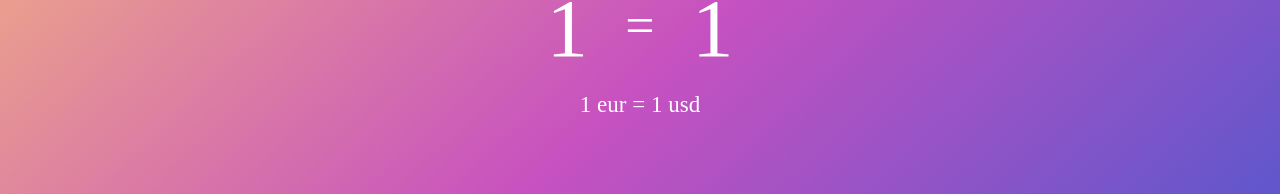
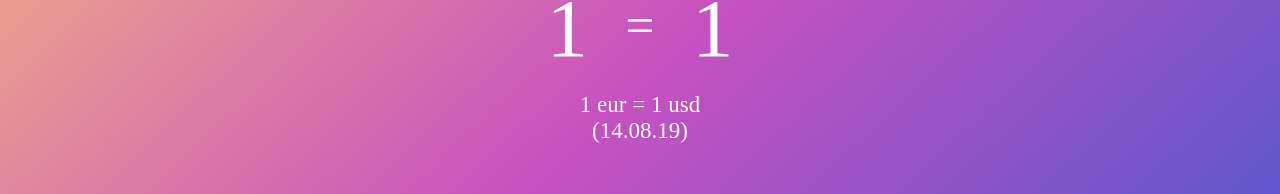
Before and after one commit to mnieblas/currencyconverter, a React (Create React App) app: page / in a window 1280 px wide. Shown: the part 397-591 px from the top of the page. Built offline with nearby package versions, Linux system fonts and the light colour scheme; no server answers.

Commit message:
-update: today's date with moment.js

```diff
--- a/package.json
+++ b/package.json
@@ -4,6 +4,7 @@
   "private": true,
   "dependencies": {
     "axios": "^0.19.0",
+    "moment": "^2.24.0",
     "node-sass": "^4.12.0",
     "react": "^16.9.0",
     "react-dom": "^16.9.0",
--- a/src/components/CurrencyConverter/CurrencyRate/CurrencyRate.js
+++ b/src/components/CurrencyConverter/CurrencyRate/CurrencyRate.js
@@ -1,8 +1,9 @@
 import React from 'react';
 import styles from './CurrencyRate.module.scss';
+import moment from 'moment';
 
 const currencyRate = (props) => (
-    <p className={styles.CurrencyRate}>{props.fromAmount} {props.fromCurrency.toLowerCase()} = {props.toAmount} {props.toCurrency.toLowerCase()}</p>
+    <p className={styles.CurrencyRate}>{props.fromAmount} {props.fromCurrency.toLowerCase()} = {props.toAmount} {props.toCurrency.toLowerCase()} <br></br> ({moment(moment.now()).format("DD.MM.YY")})</p>
 );
 
 export default currencyRate;
--- a/src/components/CurrencyConverter/CurrencyRate/CurrencyRate.module.scss
+++ b/src/components/CurrencyConverter/CurrencyRate/CurrencyRate.module.scss
@@ -8,6 +8,7 @@
     color: white;
     font-family: JosefinSans-Light;
     font-size: 23px;
+    line-height: 26px;
     letter-spacing: 0;
     outline: none;
     cursor: default;
--- a/src/components/CurrencyConverter/CurrencySelect/CurrencySelect.js
+++ b/src/components/CurrencyConverter/CurrencySelect/CurrencySelect.js
@@ -6,7 +6,15 @@ const options = [
     { value: 'EUR', label: 'EURO' },
     { value: 'USD', label: 'US DOLLAR' },
     { value: 'GBP', label: 'POUND STERLING' },
-    { value: 'JPY', label: 'JAPANESE YEN' }
+    { value: 'JPY', label: 'JAPANESE YEN' },
+    { value: 'CZK', label: 'CZECH KORUNA' },
+    { value: 'DKK', label: 'DANISH KRONE' },
+    { value: 'HUF', label: 'HUNGARIAN FORINT' },
+    { value: 'CHF', label: 'SWISS FRANC' },
+    { value: 'CAD', label: 'CANADIAN DOLLAR' },
+    { value: 'CNY', label: 'CHINESE YUAN' },
+    { value: 'AUD', label: 'AUSTRALIAN DOLLAR' },
+    { value: 'RUB', label: 'RUSSIAN ROUBLE' },
 ];
 
 class CurrencySelect extends React.Component {
```
Also changed, not shown: 1 other file (tests, documents, lock files or other folders).
